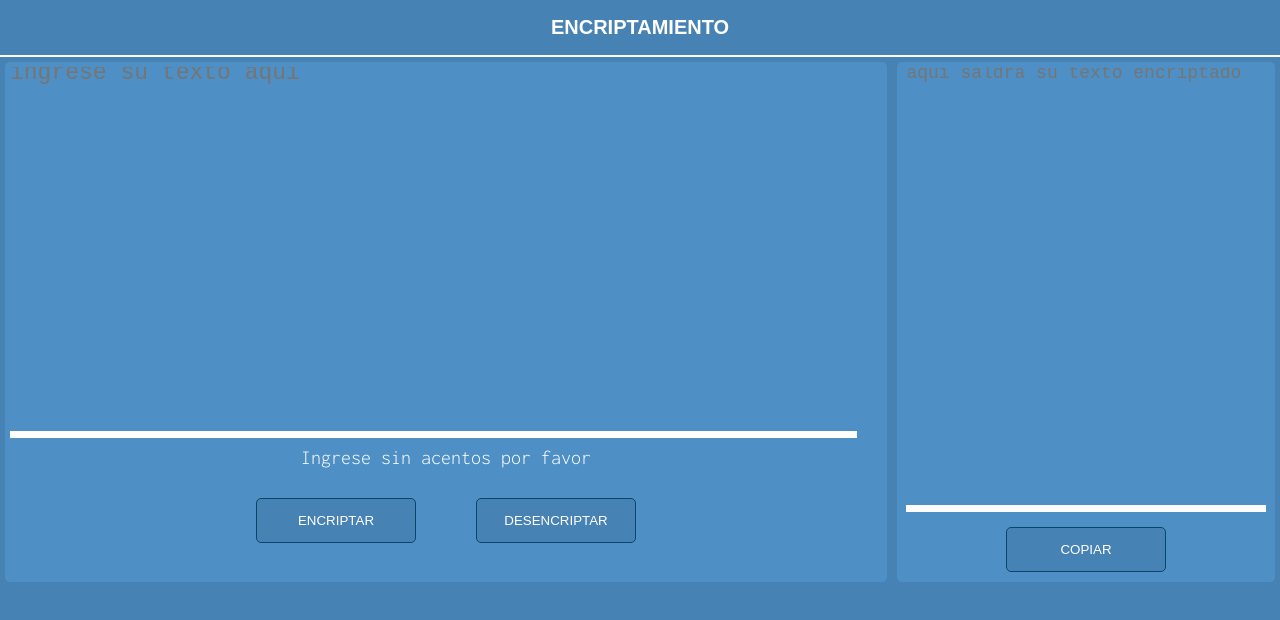
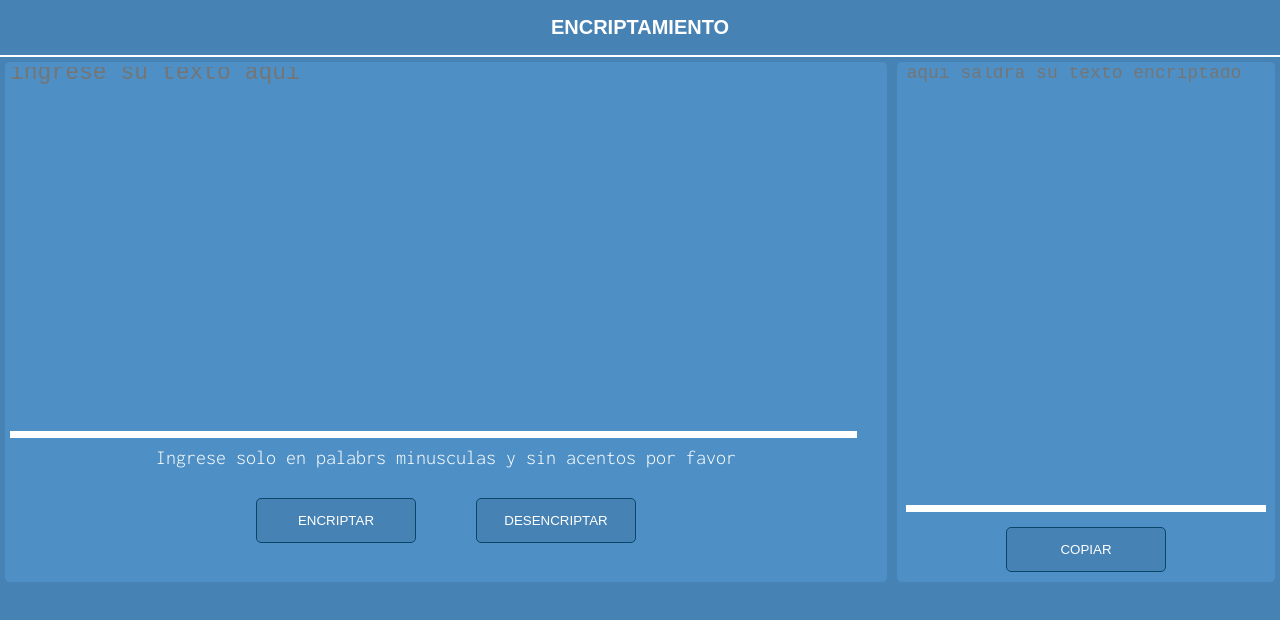
Before and after one commit to JamessH7/EncriptadordeTexto, a plain HTML site: page index.html in a window 1280 px wide. Drawn offline with Linux system fonts and the light colour scheme; a web font is replaced by a local one.

Commit message:
first commit 3

```diff
--- a/index.html
+++ b/index.html
@@ -26,7 +26,7 @@
             <textarea id="ingresotexto" class="ingreso" placeholder="ingrese su texto aqui" type="text"></textarea>
 
             <div class="botones">
-                <span class="textoboton">Ingrese sin acentos por favor</span>
+                <span class="textoboton">Ingrese solo en palabrs minusculas y sin acentos por favor</span>
                 <div class="botoness">
                     <button type="button" id="encriptar()" onclick="encriptar()">ENCRIPTAR</button>
                     <button type="button" id="desecriptar()" onclick="desencriptar()">DESENCRIPTAR</button>
```
